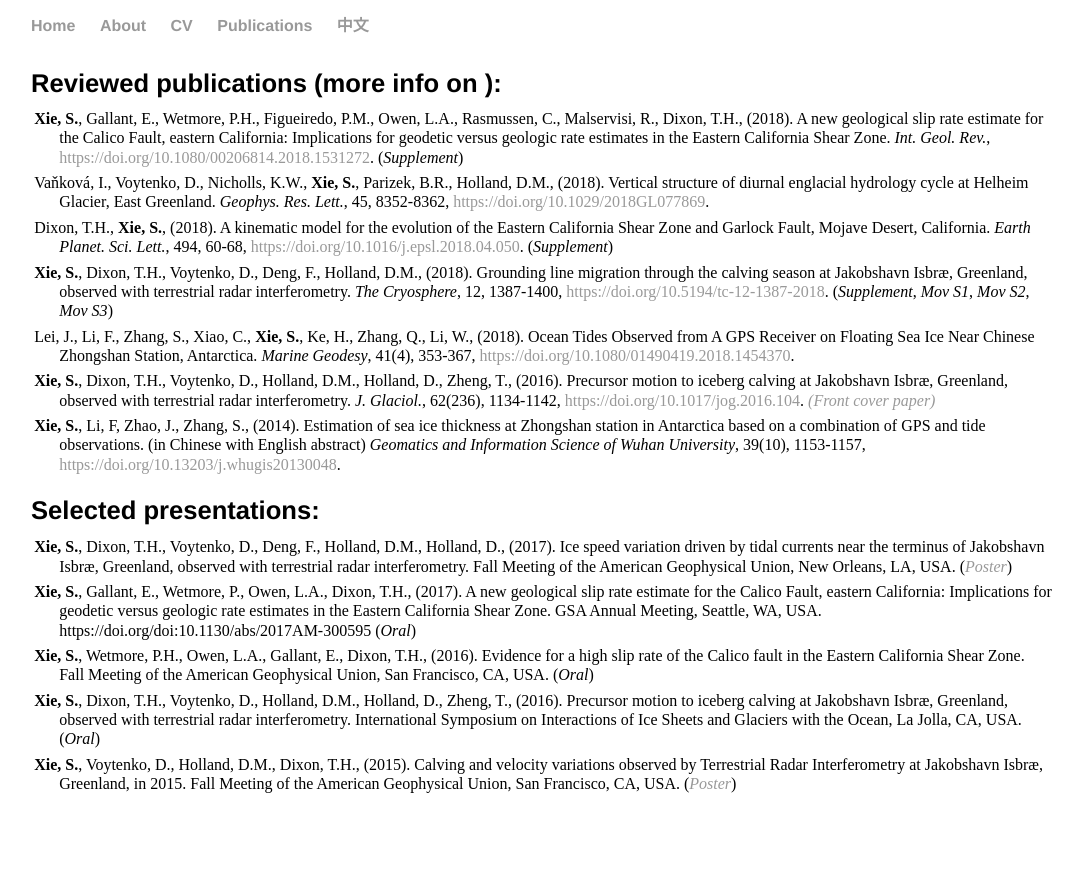
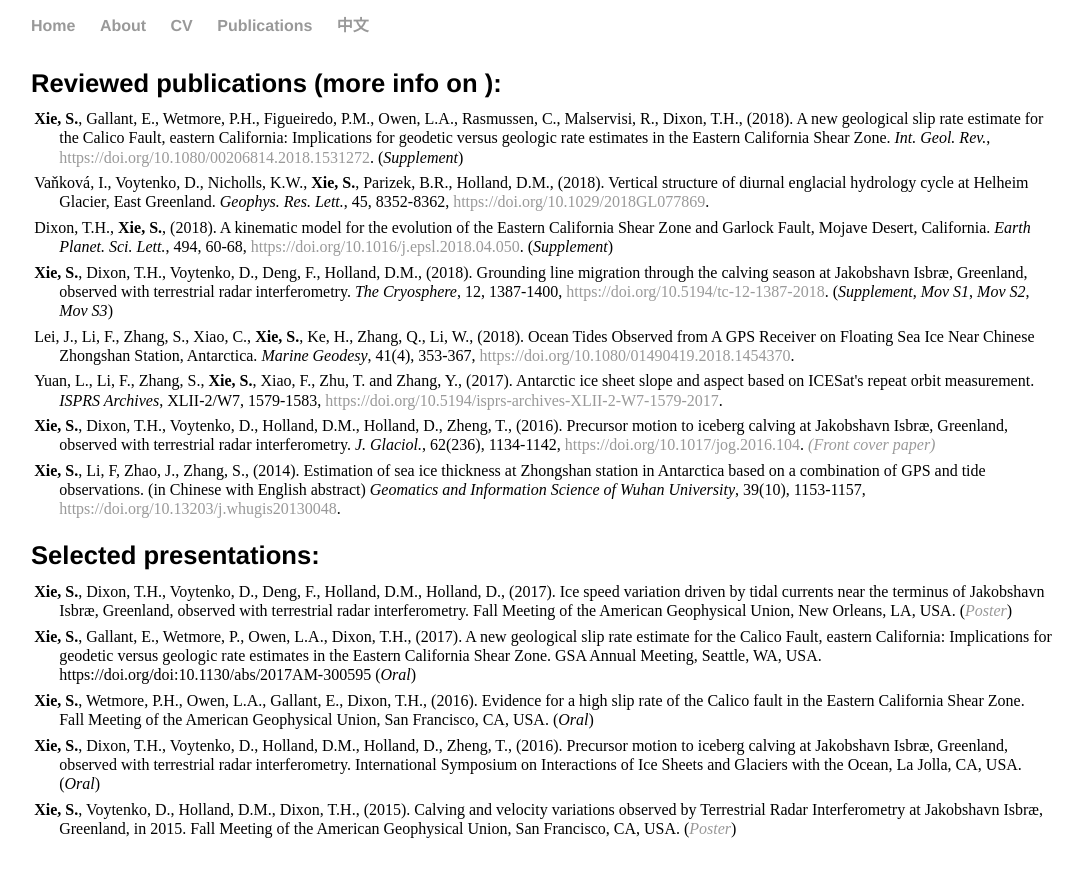
Before and after one commit to suruixie/suruixie.github.io, a Jekyll site: the page built from publications/index.html, in a window 1280 px wide. Shown: the top 877 px of the page, without its empty margins (97-1177 px from the left). Built offline with Jekyll 4.4.1, drawn with Linux system fonts in a browser that asks for light colours; a style sheet for code colours, icons or effects is not loaded.

Commit message:
Update index.html

```diff
--- a/publications/index.html
+++ b/publications/index.html
@@ -15,6 +15,8 @@ title: Surui's publications
 		<strong>Xie, S.</strong>, Dixon, T.H., Voytenko, D., Deng, F., Holland, D.M., (2018). Grounding line migration through the calving season at Jakobshavn Isbræ, Greenland, observed with terrestrial radar interferometry. <em>The Cryosphere</em>, 12, 1387-1400, <a href="https://doi.org/10.5194/tc-12-1387-2018">https://doi.org/10.5194/tc-12-1387-2018</a>. (<em><a href="../files/2018/Xie_2018_TC_supp.pdf" style="color:#000000;">Supplement</a></em>, <em><a href="../files/2018/Xie18_movS1_2012.mp4" style="color:#000000;"> Mov S1</a></em>, <em><a href="../files/2018/Xie18_movS2_2015.mp4" style="color:#000000;"> Mov S2</a></em>, <em><a href="../files/2018/Xie18_movS3_2016.mp4" style="color:#000000;"> Mov S3</a></em>) <br>
 	<p  class="publist" style="font-size:1.0em;">
 		Lei, J., Li, F., Zhang, S., Xiao, C., <strong>Xie, S.</strong>, Ke, H., Zhang, Q., Li, W., (2018). Ocean Tides Observed from A GPS Receiver on Floating Sea Ice Near Chinese Zhongshan Station, Antarctica. <em>Marine Geodesy</em>, 41(4), 353-367, <a href="https://doi.org/10.1080/01490419.2018.1454370">https://doi.org/10.1080/01490419.2018.1454370</a>.  <br>
+	<p  class="publist" style="font-size:1.0em;">
+		Yuan, L., Li, F., Zhang, S., <strong>Xie, S.</strong>, Xiao, F., Zhu, T. and Zhang, Y., (2017). Antarctic ice sheet slope and aspect based on ICESat's repeat orbit measurement. <em>ISPRS Archives</em>, XLII-2/W7, 1579-1583, <a href="https://doi.org/10.5194/isprs-archives-XLII-2-W7-1579-2017">https://doi.org/10.5194/isprs-archives-XLII-2-W7-1579-2017</a>.  <br>
 	<p  class="publist" style="font-size:1.0em;">
 		<strong>Xie, S.</strong>, Dixon, T.H., Voytenko, D., Holland, D.M., Holland, D., Zheng, T., (2016). Precursor motion to iceberg calving at Jakobshavn Isbræ, Greenland, observed with terrestrial radar interferometry. <em>J. Glaciol.</em>, 62(236), 1134-1142, <a href="https://doi.org/10.1017/jog.2016.104">https://doi.org/10.1017/jog.2016.104</a>. <em><a href="https://doi.org/10.1017/jog.2016.123"> (Front cover paper)</a></em> <br>
 	<p  class="publist" style="font-size:1.0em;">
```
